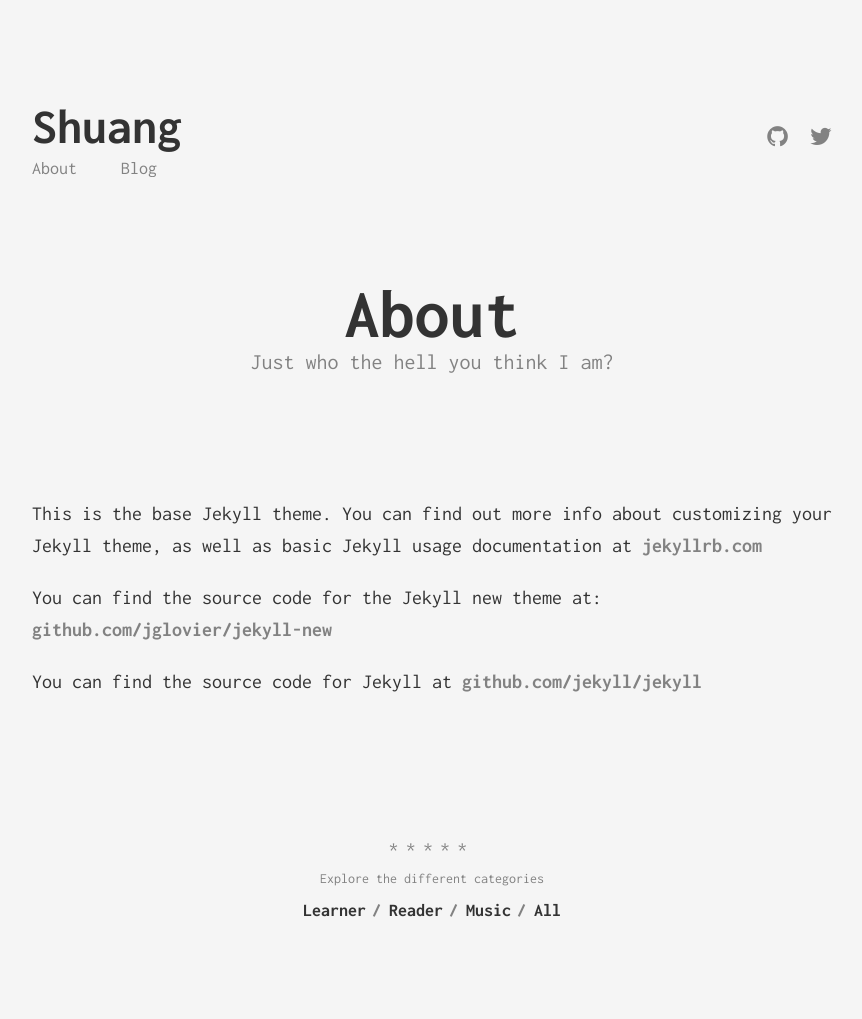
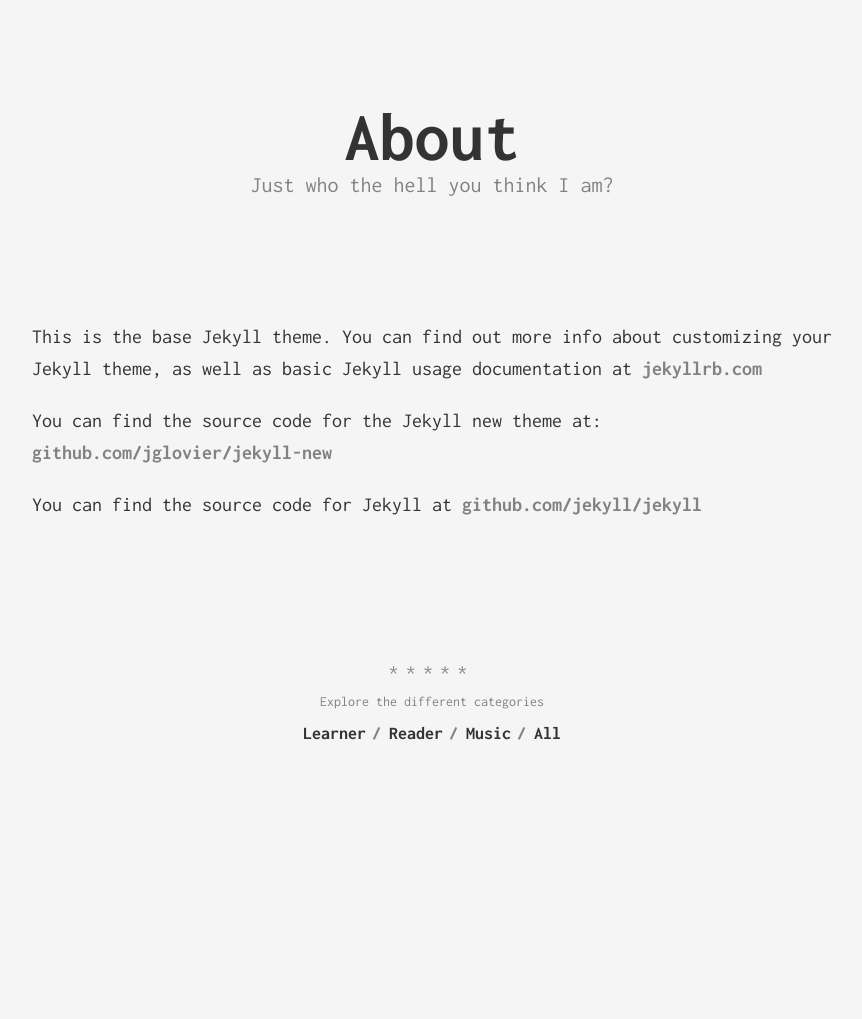
Before and after one commit to ShuangFarmer/old.blog.discard, a Jekyll site: the page built from about.md, in a window 1280 px wide. Shown: the whole page, without its empty margins (208-1070 px from the left). Built offline with Jekyll 4.4.1, drawn with Linux system fonts in a browser that asks for light colours; after the commit the page ends 900 px from its top, so only the background shows below that.

Commit message:
omit header

```diff
--- a/_includes/header.html
+++ b/_includes/header.html
@@ -1,4 +1,4 @@
-<header class="header">
+<!-- <header class="header">
     <div class="navigation">
         <a href="/" class="logo">{{ site.title }}</a>
 
@@ -21,4 +21,4 @@
             </a>
         {% endif %}
     </ul>
-</header>
+</header> -->
```
